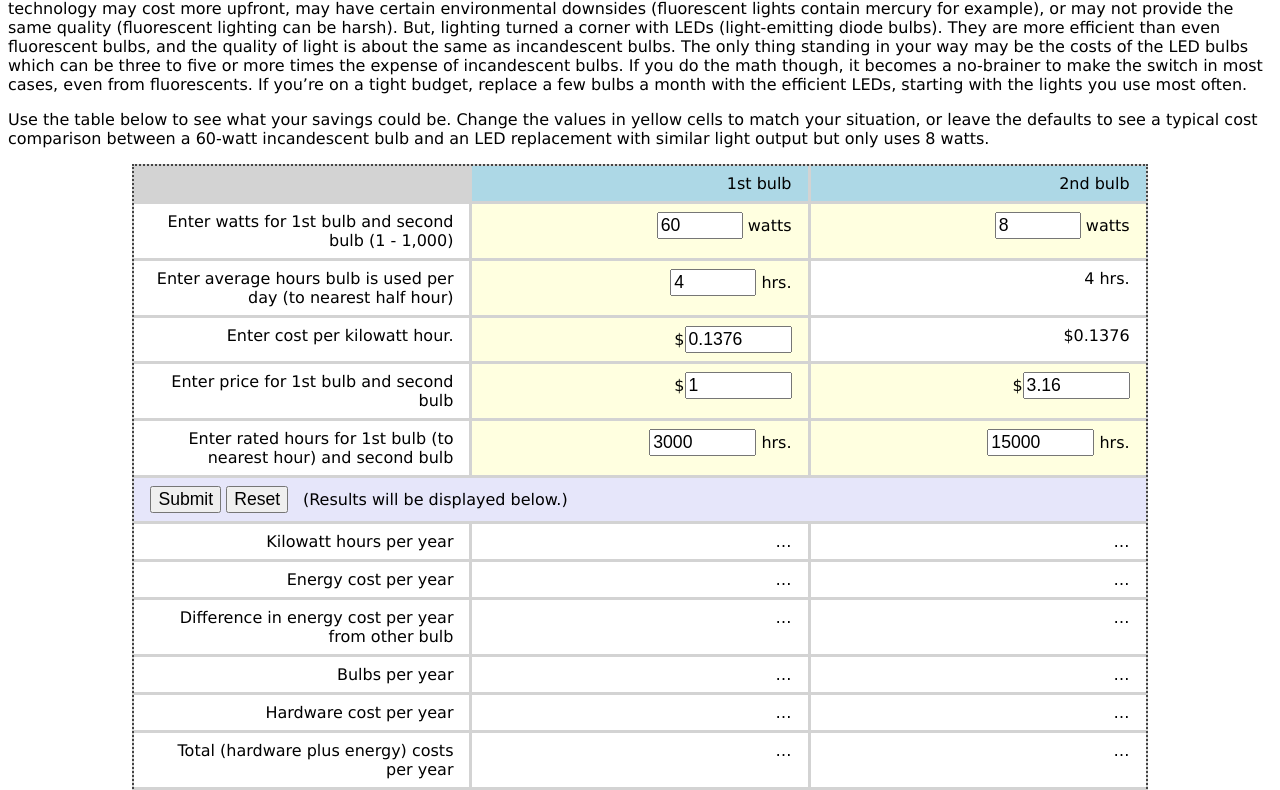
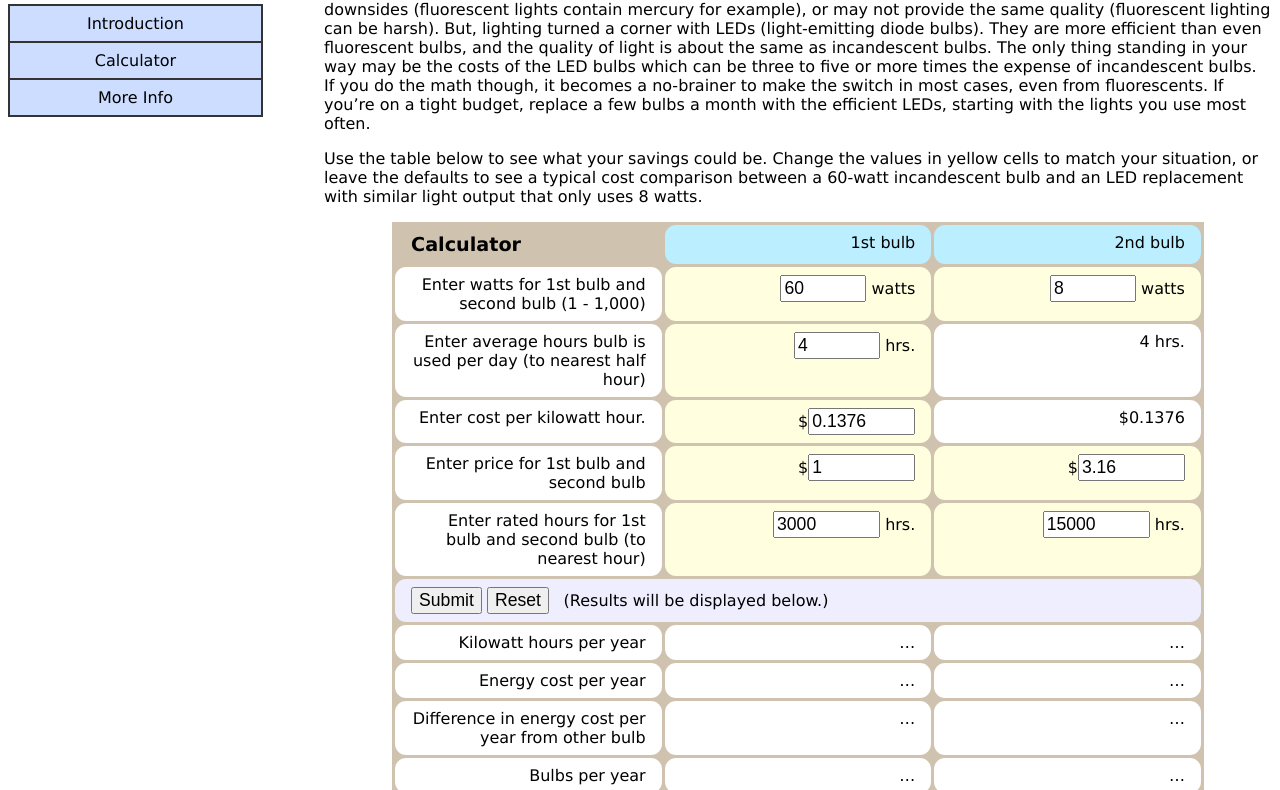
Before and after one commit to danschuring/danschuring.github.io, a plain HTML site: page lightingcompare.html in a window 1280 px wide. Shown: the part 128-918 px from the top of the page. Drawn offline with Linux system fonts and the light colour scheme.

Commit message:
Update lightingcompare.html with dynamic menu

```diff
--- a/lightingcompare.html
+++ b/lightingcompare.html
@@ -74,13 +74,13 @@ function calcs() {
       }
     } else if (firstWatts - secWatts > 0) {
       for (let i = 0; i < en1.length; i++) {
-        en1[i].style.backgroundColor = "pink";
+        en1[i].style.backgroundColor = "#fde";
         en2[i].style.backgroundColor = "#bfc";
       }
     } else if (firstWatts - secWatts < 0) {
       for (let i = 0; i < en1.length; i++) {
         en1[i].style.backgroundColor = "#bfc";
-        en2[i].style.backgroundColor = "pink";
+        en2[i].style.backgroundColor = "#fde";
       }
     }
 
@@ -94,13 +94,13 @@ function calcs() {
       }
     } else if ((hours * 365 / firstRated * firstPrice).toFixed(2) - (hours * 365 / secRated * secPrice).toFixed(2) > 0) {
       for (let i = 0; i < hw1.length; i++) {
-        hw1[i].style.backgroundColor = "pink";
+        hw1[i].style.backgroundColor = "#fde";
         hw2[i].style.backgroundColor = "#bfc";
       }
     } else {
       for (let i = 0; i < hw1.length; i++) {
         hw1[i].style.backgroundColor = "#bfc";
-        hw2[i].style.backgroundColor = "pink";
+        hw2[i].style.backgroundColor = "#fde";
       }
     }
 
@@ -114,13 +114,13 @@ function calcs() {
       }
     } else if ((firstWatts / 1000 * hours * 365 * costPerKWh + hours * 365 / firstRated * firstPrice).toFixed(2) - (secWatts / 1000 * hours * 365 * costPerKWh + hours * 365 / secRated * secPrice).toFixed(2) > 0) {
       for (let i = 0; i < t1.length; i++) {
-        t1[i].style.backgroundColor = "pink";
+        t1[i].style.backgroundColor = "#fde";
         t2[i].style.backgroundColor = "#bfc";
       }
     } else if ((firstWatts / 1000 * hours * 365 * costPerKWh + hours * 365 / firstRated * firstPrice).toFixed(2) - (secWatts / 1000 * hours * 365 * costPerKWh + hours * 365 / secRated * secPrice).toFixed(2) < 0) {
       for (let i = 0; i < t1.length; i++) {
         t1[i].style.backgroundColor = "#bfc";
-        t2[i].style.backgroundColor = "pink";
+        t2[i].style.backgroundColor = "#fde";
       }
     }
 
@@ -138,10 +138,59 @@ input {
   font-size: 1.1em;
 }
 
+h2 {
+  font-size: 1.2em;
+}
+
+nav {
+  position: relative
+  width: 100%;
+  max-width: 100%;
+  overflow: visible;
+  margin-bottom: 2em;
+}
+
+nav ul {
+  display: flex;
+  list-style-type: none;
+  margin: 0;
+  padding: 0;
+  width: 100%;
+  min-width: 100px;
+  background-color: #cdf;
+  border: solid 1px #333;
+}
+
+nav ul li {
+  float: left;
+  width: 33.3%;
+  border: solid 1px #333;
+}
+
+nav ul li a {
+  display: block;
+  padding: 0.5em;
+  text-align: center;
+  text-decoration: none;
+  color: black;
+}
+
+/* Change the link color on hover */
+nav ul li a:hover {
+  background-color: #555;
+  color: white;
+}
+
+
+main {
+  float: none;
+  width: 100%;
+}
+
 .container {
-  border: dotted #444 2px;
   width: 100%;
-  background: LightGray;
+  background: #cfc3b0;
+  padding: 3px;
   display: grid;
   grid-template-columns: repeat(3, 1fr);
   grid-template-rows: repeat(15, auto);
@@ -151,6 +200,7 @@ input {
 .container div {
   padding: .5em 1em;
   text-align: right;
+  border-radius: 0.7em;
 }
 
 .container p {
@@ -158,7 +208,7 @@ input {
 }
 
 .header {
-  background: LightBlue;
+  background: #bef;
 }
 
 .description {
@@ -179,18 +229,38 @@ input {
 
 .submit-reset {
   grid-area: 7/1/8/4;
-  background: lavender;
+  background: #eef;
 }
 
 
-@media (min-width: 700px){
+@media (min-width: 800px){
   .container{
-    width: 80%;
+    width: 85%;
     margin-left: auto;
     margin-right: auto;
-    grid-template-columns: minmax(230px, 1fr) repeat(2, 1fr);
+    grid-template-columns: (3, 1fr);
     }
+  nav {
+    position: fixed; /* Make it stick, even on scroll */
+    height: 100%;
+    overflow: auto; /* Enable scrolling if the sidenav has too much content */
+    width: 20%;
   }
+  nav ul {
+    width: 99%;
+    min-width: 100px;
+    display: inline-block;
+    background-color: #cdf;
+  }
+  nav ul li {
+    width: 99%;
+  }
+  main {
+    float: right;
+    width: 75%;
+  }
+}
+
 
 </style>
 
@@ -198,18 +268,33 @@ input {
 
 <body>
 
+  <nav id="navbar">
+    <header>
+      <h1>Light Bulb Cost Comparison Calculator</h1>
+
+    </header>
+      <ul>
+        <li><a href="#intro">Introduction</a></li>
+        <li><a href="#calc">Calculator</a></li>
+        <li><a href="#more">More Info</a></li>
+      </ul>
+  </nav>
+
+  <main id="main-doc">
+
+
 <div id="header">
-  <h1>Compare Costs of Different Light Bulbs</h1>
+  <h2 id="intro">Introduction</h2>
   <p style="margin-top: -1em; margin-bottom: 1.2em; font-size: 120%;">(In a CSS Grid, Using Vanilla JavaScript)</p>
   <p>Most of us may want to do what’s best for the environment, but the perceived hurdles to making environmentally friendly changes can make it difficult. New technology may cost more upfront, may have certain environmental downsides (fluorescent lights contain mercury for example), or may not provide the same quality (fluorescent lighting can be harsh). But, lighting turned a corner with LEDs (light-emitting diode bulbs). They are more efficient than even fluorescent bulbs, and the quality of light is about the same as incandescent bulbs. The only thing standing in your way may be the costs of the LED bulbs which can be three to five or more times the expense of incandescent bulbs. If you do the math though, it becomes a no-brainer to make the switch in most cases, even from fluorescents. If you’re on a tight budget, replace a few bulbs a month with the efficient LEDs, starting with the lights you use most often.
   </p>
-  <p>Use the table below to see what your savings could be. Change the values in yellow cells to match your situation, or leave the defaults to see a typical cost comparison between a 60-watt incandescent bulb and an LED replacement with similar light output but only uses 8 watts.
+  <p>Use the table below to see what your savings could be. Change the values in yellow cells to match your situation, or leave the defaults to see a typical cost comparison between a 60-watt incandescent bulb and an LED replacement with similar light output that only uses 8 watts.
   </p>
 </div>
 
 <form id="myForm" class="container" name="inputForm" action="" method="post" onsubmit="calcs(this.form); return false" onreset="location.reload()">
 
-  <div></div>
+  <div style="text-align:left;"><h2 id="calc" style="margin:0;">Calculator</h2></div>
   <div class="header">
     1st bulb
   </div>
@@ -260,8 +345,8 @@ input {
   </div>
 
     <div class="description">
-    <label for="firstRated">Enter rated hours for 1st bulb (to nearest hour)</label>
-    <label for="secRated">and second bulb</label>
+    <label for="firstRated">Enter rated hours for 1st bulb </label>
+    <label for="secRated">and second bulb (to nearest hour)</label>
   </div>
   <div class="input" title="The incandescent bulb I looked at at HomeDepot.com was rated to last for 3,000 hours. A more typical rating for an incandescent bulb would be for 1,000 to 2,000 hours.">
       <input type="number" name="firstRated" id="firstRated" min="100" max="100000" value="3000" required> hrs.
@@ -358,6 +443,11 @@ input {
 
 </form> <!-- /.container -->
 <br /><br />
+<h2 id="more">More Information</h2>
+<p>This section will have a table or two of lights showing comparable wattages, and maybe some references to more information about lighting and energy efficiency.</p>
+
+
+</main>
 
 </body>
 </html>
```
